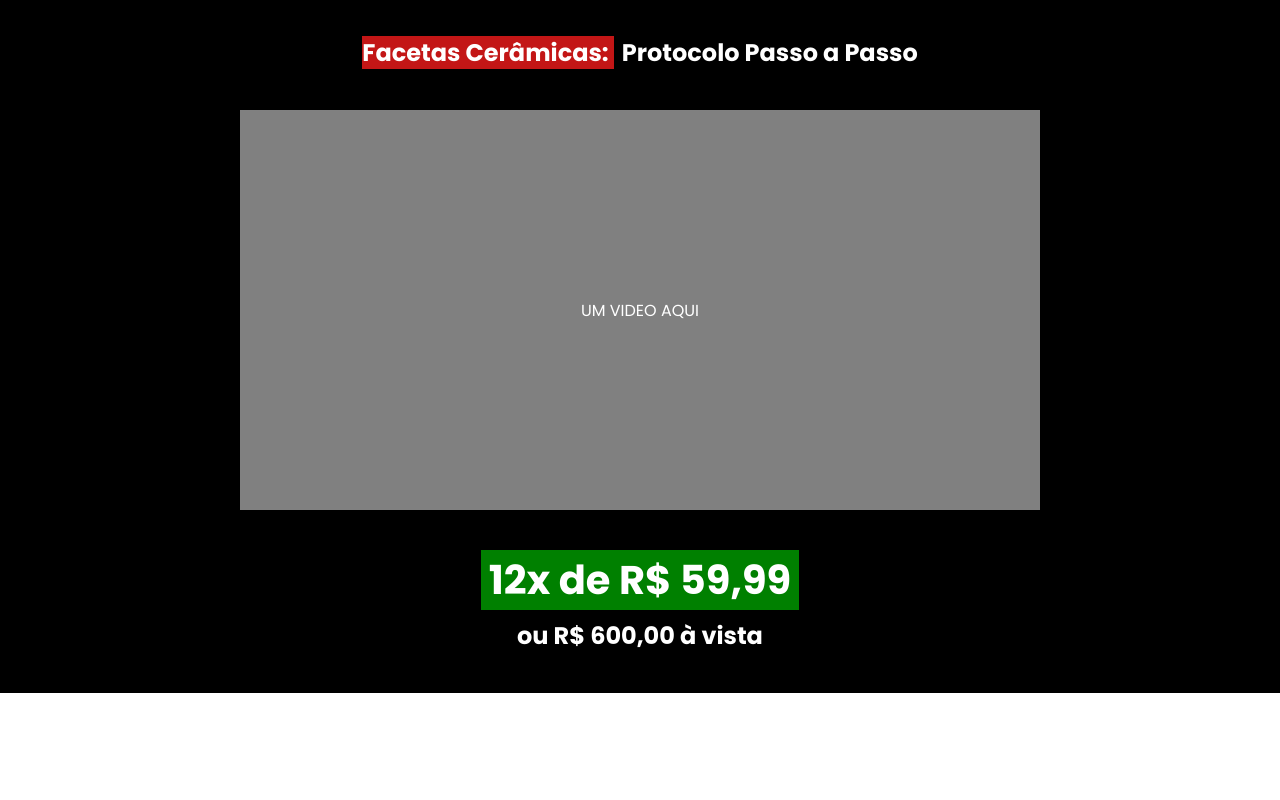
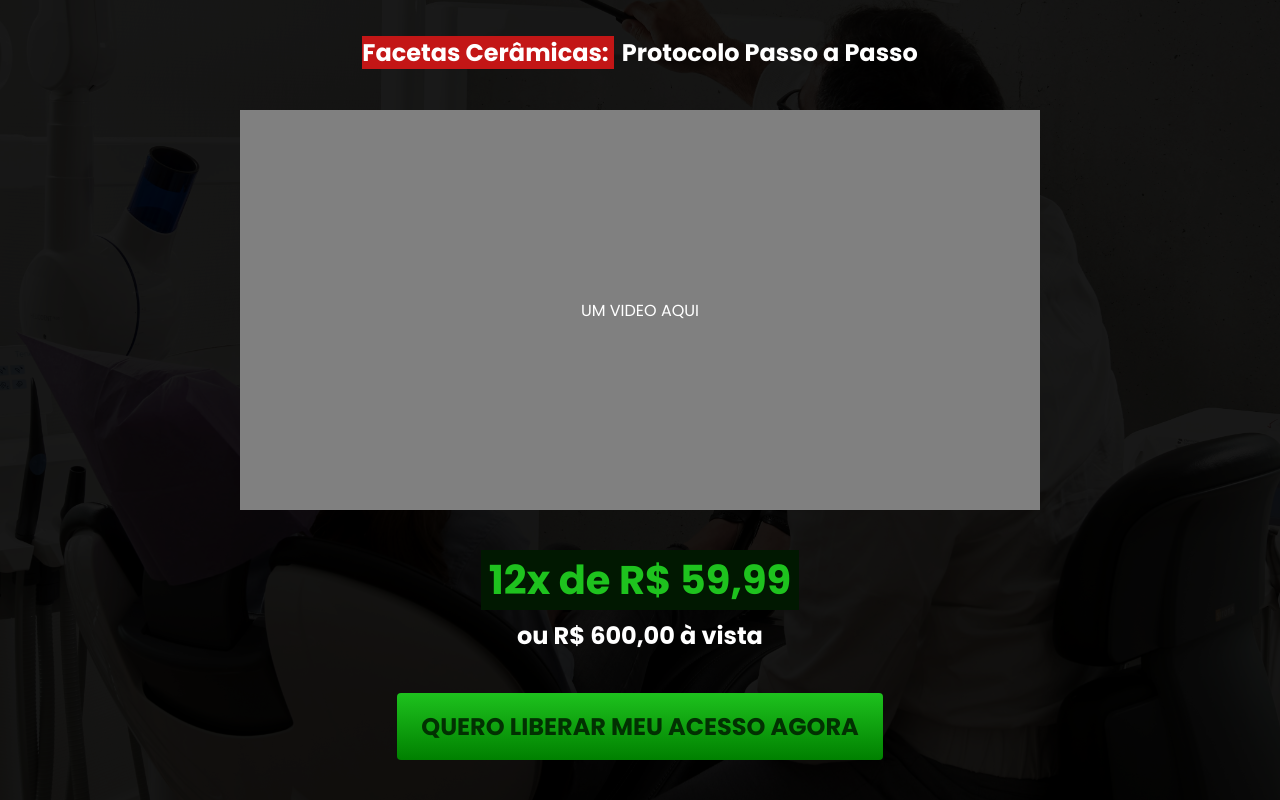
Before and after one commit to JVDourado10/Doutor-Protocolo, a React (Vite) app: page / in a window 1280 px wide. Shown: the part 220-1020 px from the top of the page. Before the commit the page ends 913 px from the top, so only its background shows below. Built offline with nearby package versions, Linux system fonts and the light colour scheme.

Commit message:
header 2.0

```diff
--- /dev/null
+++ b/src/Components/Button/index.jsx
@@ -0,0 +1,26 @@
+import styled from "styled-components"
+
+const ButtonStyle = styled.a`
+  padding: 16px 24px;
+  font-size: 24px;
+  font-weight: bold;
+  border: none;
+  border-radius: 4px;
+  background: linear-gradient( #1ec21e, green);
+  color: #023102;
+  cursor: pointer;
+
+  &:hover {
+    background: linear-gradient(#36eb36, #1ec21e);
+    scale: 1.05;
+    transition: .3s;
+  }
+`
+// eslint-disable-next-line react/prop-types
+const Button = ({children, ...props}) => {
+  return (
+    <ButtonStyle {...props}>{children}</ButtonStyle>
+  )
+}
+
+export default Button
--- a/src/Components/Header/index.jsx
+++ b/src/Components/Header/index.jsx
@@ -1,8 +1,22 @@
 import styled from "styled-components"
 import SVG from '../../assets/marca.svg'
+import Button from "../Button"
+import background from '../../assets/background-header.jpg'
 
 const Cabecalho = styled.header`
   background-color: black;
+  position: relative;
+`
+
+const Background = styled.img`
+  display: block;
+  width: 100%;
+  height: 100%;
+  object-fit: cover;
+  position: absolute;
+  opacity: 0.1;
+  z-index: 0;
+  pointer-events: none;
 `
 
 const Conteudo = styled.div`
@@ -12,6 +26,8 @@ const Conteudo = styled.div`
   align-items: center;
   color: white;
   gap: 40px;
+  position: relative;
+  z-index: 1000;
 
   & img {
     margin-bottom: 40px;
@@ -35,7 +51,8 @@ const Subtitulo = styled.h2`
 `
 
 const Titulo = styled.h1`
-  background-color: green;
+  background-color: #011801;
+  color: #1ec21e;
   padding: 0 8px;
   font-size: 40px;
 `
@@ -50,6 +67,7 @@ const Textos = styled.div`
 const Header = () => {
   return (
     <Cabecalho>
+      <Background src={background} />
       <Conteudo className="container">
         <img src={SVG} />
         <Subtitulo><span>Facetas Cerâmicas: </span>Protocolo Passo a Passo</Subtitulo>
@@ -58,6 +76,7 @@ const Header = () => {
           <Titulo>12x de R$ 59,99</Titulo>
           <Subtitulo>ou R$ 600,00 à vista</Subtitulo>
         </Textos>
+        <Button>QUERO LIBERAR MEU ACESSO AGORA</Button>
       </Conteudo>
     </Cabecalho>
   )
```
Also changed, not shown: src/assets/background-header.jpg (added).
